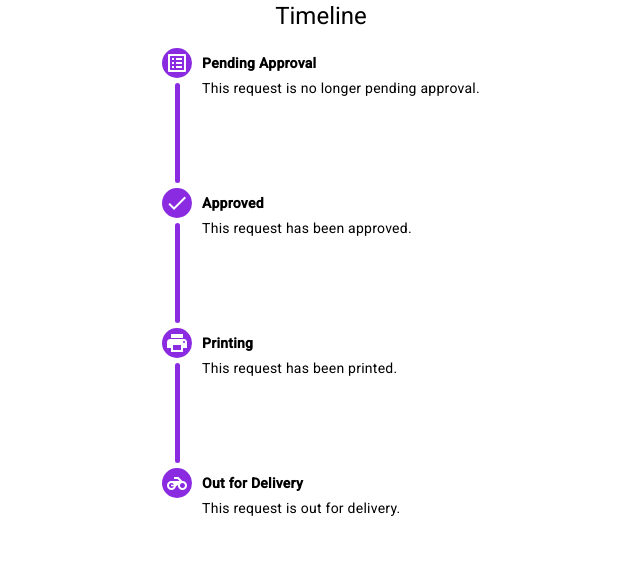
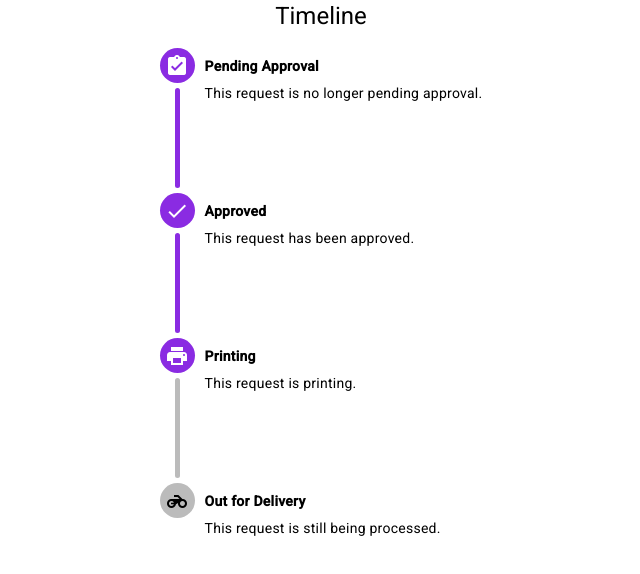
Before and after one commit to samiya-kazi/angular-timeline, an Angular app in the folder client/: page / in a window 1280 px wide. Shown: the top 574 px of the page, without its empty margins (319-959 px from the left). Built offline with nearby package versions, Linux system fonts and the light colour scheme.

Commit message:
refactor: fixed styling and icons

```diff
--- a/client/src/app/components/timeline/timeline.component.css
+++ b/client/src/app/components/timeline/timeline.component.css
@@ -9,8 +9,8 @@ h1 {
 
 .icon {
   background-color: #bbb;
-  height: 30px;
-  width: 30px;
+  height: 35px;
+  width: 35px;
   border-radius: 50%;
   display: flex;
   justify-content: center;
@@ -23,7 +23,7 @@ h1 {
 }
 
 .line-container {
-  width: 30px;
+  width: 35px;
   display: flex;
   justify-content: center;
   margin-top: 5px;
--- a/client/src/app/components/timeline/timeline.component.html
+++ b/client/src/app/components/timeline/timeline.component.html
@@ -4,7 +4,8 @@
   <div class="timeline-section">
     <div class="timeline-header">
       <div class="icon completed">
-        <mat-icon class="completed-icon">list_alt</mat-icon>
+        <mat-icon *ngIf="step === 0" class="completed-icon">assignment_late</mat-icon>
+        <mat-icon *ngIf="step > 0" class="completed-icon">assignment_turned_in</mat-icon>
       </div>
       <b>Pending Approval</b>
     </div>
--- a/client/src/app/components/timeline/timeline.component.ts
+++ b/client/src/app/components/timeline/timeline.component.ts
@@ -8,7 +8,7 @@ import { Component } from '@angular/core';
 export class TimelineComponent {
 
   order = {
-    status: 'out for delivery'
+    status: 'printing'
   }
 
   step: number = 0;
```
